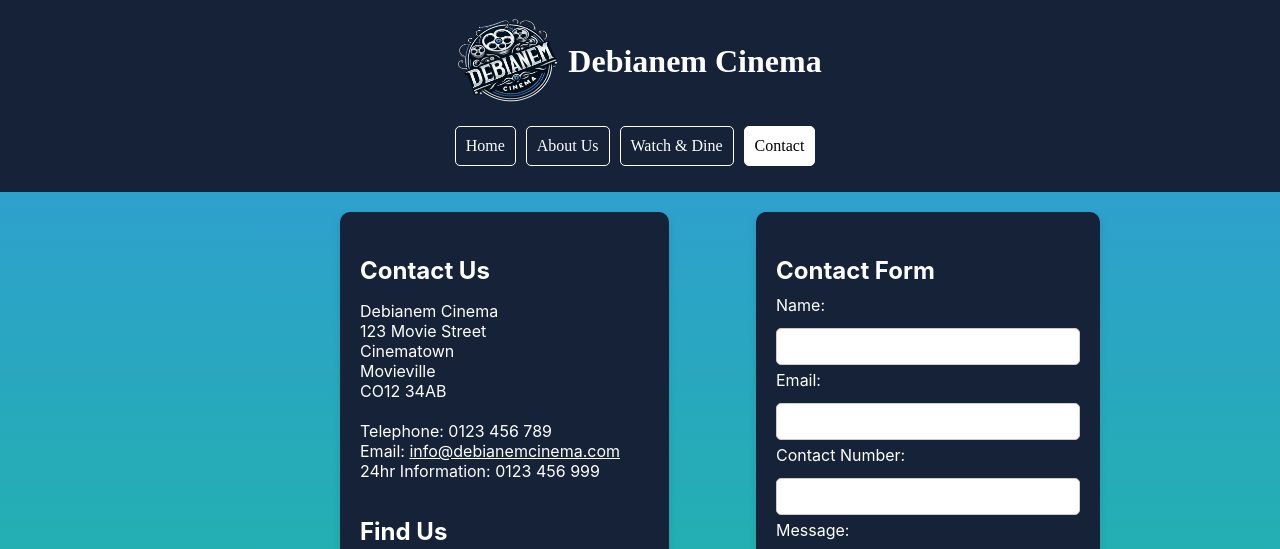
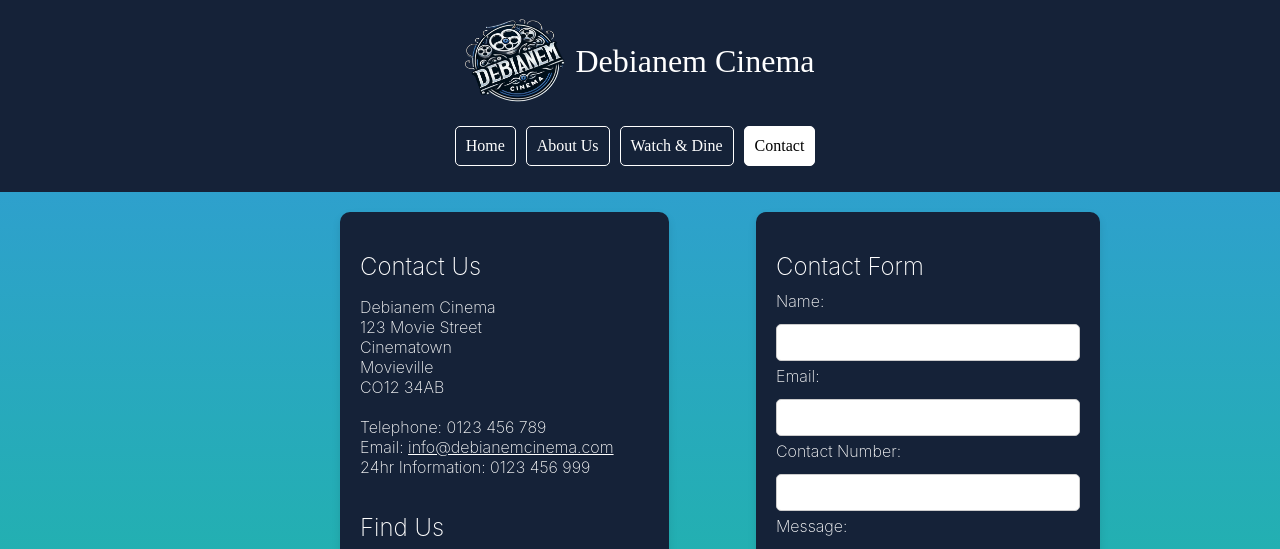
Before and after one commit to getbenjamin1/Cinema-Booking-System, a Flask app: page /contact in a window 1280 px wide. Shown: the top 549 px of the page. Run offline with Flask 3, Linux system fonts and the light colour scheme; parts of the project's set-up code (start-up, migrations or seed data) failed here and were passed over.

Commit message:
Update contact.html

```diff
--- a/templates/contact.html
+++ b/templates/contact.html
@@ -17,6 +17,7 @@
             box-sizing: border-box;
             display: flex;
             flex-direction: column;
+            font-weight: 200;
         }
         .clearfix::after {
             content: "";
@@ -40,6 +41,7 @@
         header h1 {
             font-family: 'Chizel';
             margin: 0;
+            font-weight: 200;
         }
         #logo-section {
             display: flex;
@@ -68,6 +70,9 @@
         h2 {
             color: #fff;
             width: 100%;
+            font-family: 'Inter', sans-serif;
+            font-weight: 200;
+            font-size: 2em;
         }
 
 
@@ -245,17 +250,29 @@
         }
 
         input[type="submit"] {
-            background-color: #fff;
+            /*background-color: #fff;
             color: #152238;
             border: none;
             padding: 10px 20px;
             cursor: pointer;
             border-radius: 5px;
+            */
+            background-color: #152238;
+            color: #fff;
+            padding: 10px;
+            cursor: pointer;
+            border: 1px solid #fff;
+            border-radius: 5px;
         }
 
         input[type="submit"]:hover {
+          /*  background-color: green;
+            color: #fff;
+            */
             background-color: green;
-            color: #fff;
+            color: #152238;
+            transform: scale(1.05);
+            transition: transform 0.5s;
         }
 
     </style>
@@ -284,7 +301,7 @@
  <div class="container">
     <div class="card1">
         <div class="card-content">
-            <h3 class="card-title">Contact Us</h3>
+            <h2 class="card-title">Contact Us</h2>
             <p>
                 Debianem Cinema<br>
                 123 Movie Street<br>
@@ -297,7 +314,7 @@
             </p>
         </div>
         <section id="location">
-            <h2>Find Us</h2>
+            <h2 class="card-title">Find Us</h2>
             <iframe src="https://www.google.com/maps/embed?pb=!1m14!1m8!1m3!1d2291.1900414805787!2d-7.7235147!3d54.9522271!3m2!1i1024!2i768!4f13.1!3m3!1m2!1s0x485feb3a7ad0d89d%3A0x27a83f5f5684fd0e!2sAtlantic%20Technological%20University%20-%20Donegal%20Letterkenny%20Campus!5e0!3m2!1sen!2sie!4v1710532976715!5m2!1sen!2sie" width="280" height="150" style="border:1;" allowfullscreen="" loading="lazy" referrerpolicy="no-referrer-when-downgrade"></iframe>
         </section>
     </div>
@@ -306,7 +323,7 @@
 <div class="container">  -->
     <div class="card">
         <div class="card-content">
-            <h3 class="card-title">Contact Form</h3>
+            <h2 class="card-title">Contact Form</h2>
             <form id="contact-form">
                 <label for="name">Name:</label>
                 <input type="text" id="name" name="name" required>
```
